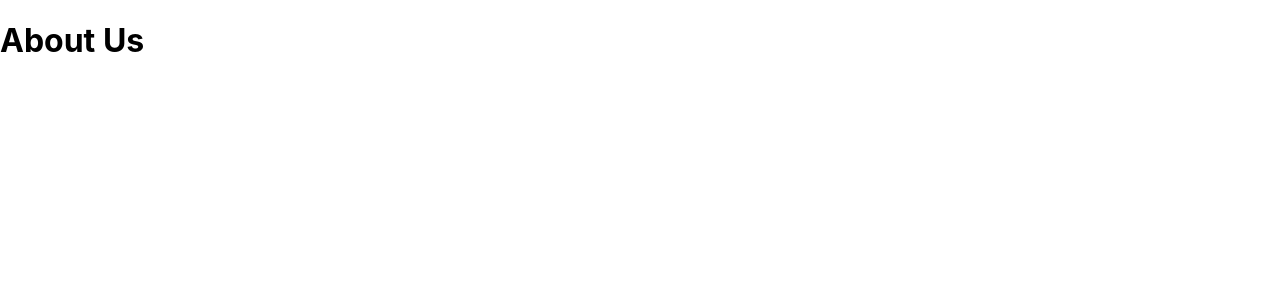
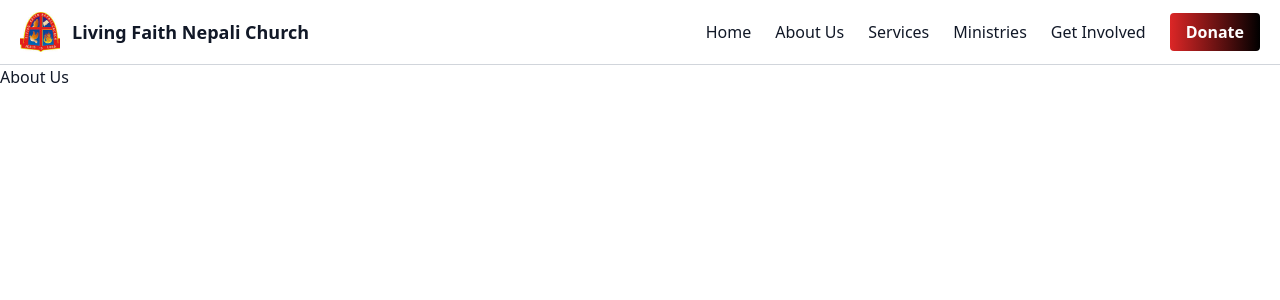
Before and after one commit to SainoSolutions/lfnc-dev, a React (Create React App) app: page /aboutus in a window 1280 px wide. Shown: the top 300 px of the page. Built offline with nearby package versions, Linux system fonts and the light colour scheme.

Commit message:
talwind config & navbar

```diff
--- /dev/null
+++ b/postcss.config.js
@@ -0,0 +1,11 @@
+module.exports = {
+  plugins: [
+    require('postcss-flexbugs-fixes'),
+    require('postcss-preset-env')({
+      autoprefixer: { flexbox: 'no-2009' },
+      stage: 3,
+    }),
+    require('@tailwindcss/postcss'),
+    require('autoprefixer'),
+  ],
+};
--- a/public/index.html
+++ b/public/index.html
@@ -25,6 +25,8 @@
       Learn how to configure a non-root public URL by running `npm run build`.
     -->
     <title>React App</title>
+    <!-- Tailwind CDN for quick local development (remove for production) -->
+    <script src="https://cdn.tailwindcss.com"></script>
   </head>
   <body>
     <noscript>You need to enable JavaScript to run this app.</noscript>
--- a/src/App.js
+++ b/src/App.js
@@ -5,10 +5,12 @@ import Services from "./pages/Services";
 import Ministries from "./pages/Ministries";
 import GetInvolved from "./pages/GetInvolved";
 import Donate from "./pages/Donate";
+import Layout from "./components/Layout/Layout";
 
 function App() {
   return (
     <Router>
+      <Layout>
       <Routes>
         <Route path="/" element={<Home />} />
         <Route path="/aboutus" element={<AboutUs />} />
@@ -17,6 +19,7 @@ function App() {
         <Route path="/get-involved" element={<GetInvolved />} />
         <Route path="/donate" element={<Donate />} />
       </Routes>
+      </Layout>
     </Router>
   );
 }
--- /dev/null
+++ b/src/components/Layout/Layout.jsx
@@ -0,0 +1,13 @@
+import React from 'react';
+import Navbar from '../reuseable/Navbar';
+
+const Layout = ({ children }) => {
+  return (
+    <div className="min-h-screen">
+      <Navbar />
+      <main>{children}</main>
+    </div>
+  );
+};
+
+export default Layout;
--- /dev/null
+++ b/src/components/reuseable/Navbar.jsx
@@ -0,0 +1,160 @@
+import React, { useState } from 'react';
+import { Link } from 'react-router-dom';
+import logo from '../../assets/images/logo.jpg';
+
+const Navbar = () => {
+  const [isMenuOpen, setIsMenuOpen] = useState(false);
+
+  const toggleMenu = () => {
+    setIsMenuOpen(!isMenuOpen);
+  };
+
+  const closeMobileMenu = () => {
+    setIsMenuOpen(false);
+  };
+
+  return (
+    <header className="sticky top-0 z-50 bg-white border-b border-gray-300">
+      <nav className="flex justify-between items-center px-5 py-3">
+        {/* Logo Section */}
+        <Link to="/" className="flex items-center">
+          <img
+            src={logo}
+            alt="Church Logo"
+            className="h-10 w-10 mr-3 object-cover"
+          />
+          <span className="font-bold text-lg text-gray-900 whitespace-nowrap">
+            Living Faith Nepali Church
+          </span>
+        </Link>
+
+        {/* Desktop Navigation Links - Hidden on mobile */}
+        <div className="hidden md:block">
+          <ul className="flex items-center space-x-6 list-none m-0 p-0">
+            <li>
+              <Link
+                to="/"
+                className="text-gray-900 font-medium hover:text-red-600 transition-colors duration-300 no-underline"
+              >
+                Home
+              </Link>
+            </li>
+            <li>
+              <Link
+                to="/aboutus"
+                className="text-gray-900 font-medium hover:text-red-600 transition-colors duration-300 no-underline"
+              >
+                About Us
+              </Link>
+            </li>
+            <li>
+              <Link
+                to="/services"
+                className="text-gray-900 font-medium hover:text-red-600 transition-colors duration-300 no-underline"
+              >
+                Services
+              </Link>
+            </li>
+            <li>
+              <Link
+                to="/ministries"
+                className="text-gray-900 font-medium hover:text-red-600 transition-colors duration-300 no-underline"
+              >
+                Ministries
+              </Link>
+            </li>
+            <li>
+              <Link
+                to="/get-involved"
+                className="text-gray-900 font-medium hover:text-red-600 transition-colors duration-300 no-underline"
+              >
+                Get Involved
+              </Link>
+            </li>
+            <li>
+              <Link
+                to="/donate"
+                className="bg-gradient-to-r from-red-600 to-black text-white font-bold py-2 px-4 rounded no-underline hover:opacity-90 transition-opacity whitespace-nowrap"
+              >
+                Donate
+              </Link>
+            </li>
+          </ul>
+        </div>
+
+        {/* Mobile Menu Button - Hidden on desktop */}
+        <button
+          className="md:hidden text-2xl cursor-pointer text-gray-700 bg-transparent border-none p-2"
+          onClick={toggleMenu}
+          aria-label="Toggle menu"
+        >
+          &#9776;
+        </button>
+
+        {/* Mobile Navigation Links - Only shows when menu is open */}
+        {isMenuOpen && (
+          <div className="md:hidden absolute top-full left-0 w-full bg-white shadow-lg border-t border-gray-200">
+            <ul className="flex flex-col list-none m-0 p-4 space-y-3">
+              <li>
+                <Link
+                  to="/"
+                  className="text-gray-900 font-medium hover:text-red-600 transition-colors duration-300 no-underline block py-3 px-4 rounded hover:bg-gray-50"
+                  onClick={closeMobileMenu}
+                >
+                  Home
+                </Link>
+              </li>
+              <li>
+                <Link
+                  to="/aboutus"
+                  className="text-gray-900 font-medium hover:text-red-600 transition-colors duration-300 no-underline block py-3 px-4 rounded hover:bg-gray-50"
+                  onClick={closeMobileMenu}
+                >
+                  About Us
+                </Link>
+              </li>
+              <li>
+                <Link
+                  to="/services"
+                  className="text-gray-900 font-medium hover:text-red-600 transition-colors duration-300 no-underline block py-3 px-4 rounded hover:bg-gray-50"
+                  onClick={closeMobileMenu}
+                >
+                  Services
+                </Link>
+              </li>
+              <li>
+                <Link
+                  to="/ministries"
+                  className="text-gray-900 font-medium hover:text-red-600 transition-colors duration-300 no-underline block py-3 px-4 rounded hover:bg-gray-50"
+                  onClick={closeMobileMenu}
+                >
+                  Ministries
+                </Link>
+              </li>
+              <li>
+                <Link
+                  to="/get-involved"
+                  className="text-gray-900 font-medium hover:text-red-600 transition-colors duration-300 no-underline block py-3 px-4 rounded hover:bg-gray-50"
+                  onClick={closeMobileMenu}
+                >
+                  Get Involved
+                </Link>
+              </li>
+              <li className="pt-2">
+                <Link
+                  to="/donate"
+                  className="bg-gradient-to-r from-red-600 to-black text-white font-bold py-3 px-4 rounded no-underline hover:opacity-90 transition-opacity block text-center"
+                  onClick={closeMobileMenu}
+                >
+                  Donate
+                </Link>
+              </li>
+            </ul>
+          </div>
+        )}
+      </nav>
+    </header>
+  );
+};
+
+export default Navbar;
--- a/src/index.css
+++ b/src/index.css
@@ -1,13 +1,17 @@
-body {
-  margin: 0;
-  font-family: -apple-system, BlinkMacSystemFont, 'Segoe UI', 'Roboto', 'Oxygen',
-    'Ubuntu', 'Cantarell', 'Fira Sans', 'Droid Sans', 'Helvetica Neue',
-    sans-serif;
-  -webkit-font-smoothing: antialiased;
-  -moz-osx-font-smoothing: grayscale;
+@tailwind base;
+@tailwind components;
+@tailwind utilities;
+
+/* Minimal base styles to ensure app looks correct */
+html, body, #root {
+	height: 100%;
 }
 
-code {
-  font-family: source-code-pro, Menlo, Monaco, Consolas, 'Courier New',
-    monospace;
+body {
+	margin: 0;
+	font-family: ui-sans-serif, system-ui, -apple-system, "Segoe UI", Roboto, "Helvetica Neue", Arial;
+	background-color: #fff;
+	color: #111827; /* gray-900 */
 }
+
+a { text-decoration: none; }
--- a/src/pages/Home.jsx
+++ b/src/pages/Home.jsx
@@ -1,7 +1,7 @@
 export default function Home() {
 	return (
 		<>
-			<h1>Home</h1>
+
 		</>
 	);
 }
```
Also changed, not shown: package.json (+12 -3 lines), src/assets/images/logo.jpg (added), src/components/reuseable/Footer.jsx (added), 1 other file (tests, documents, lock files or other folders).
